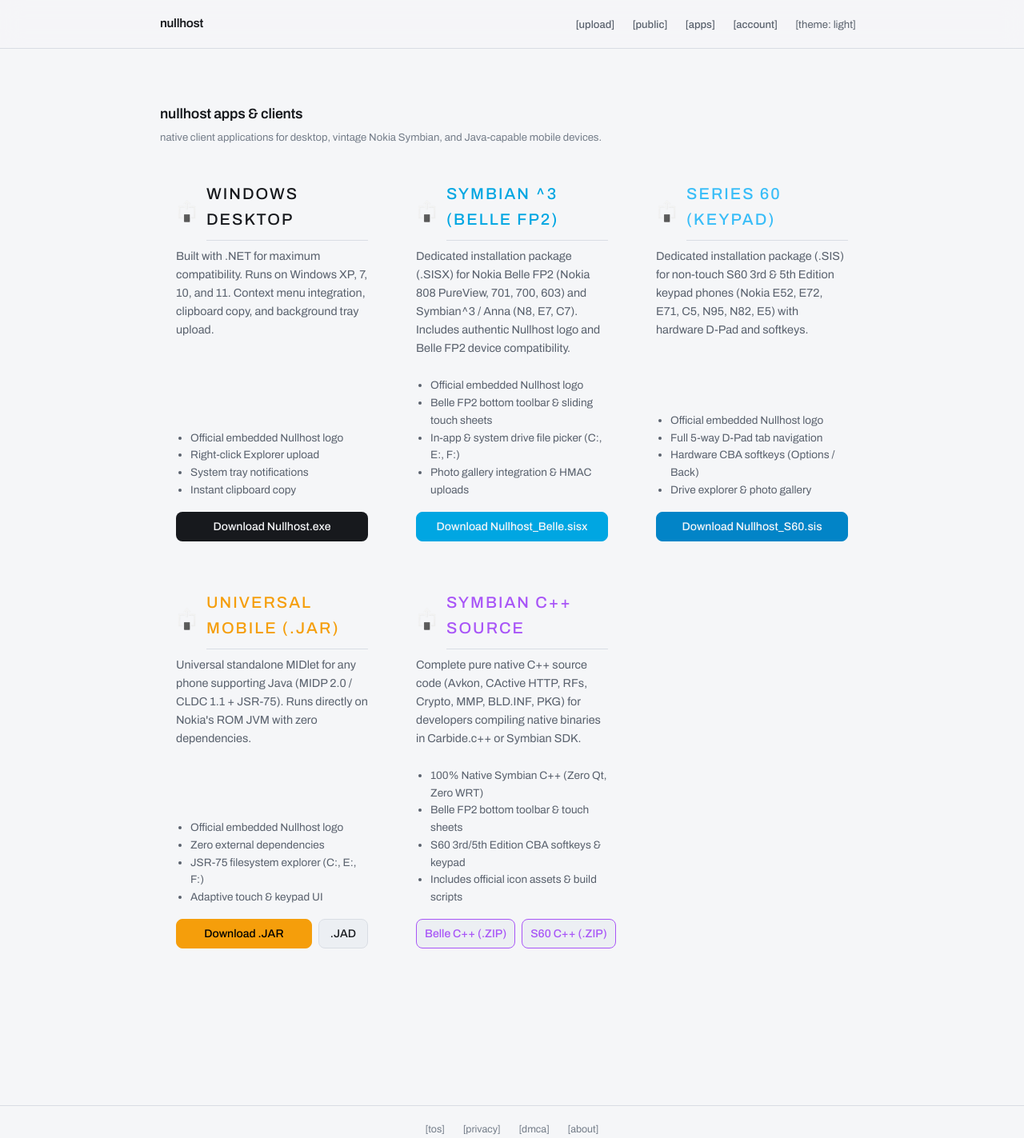
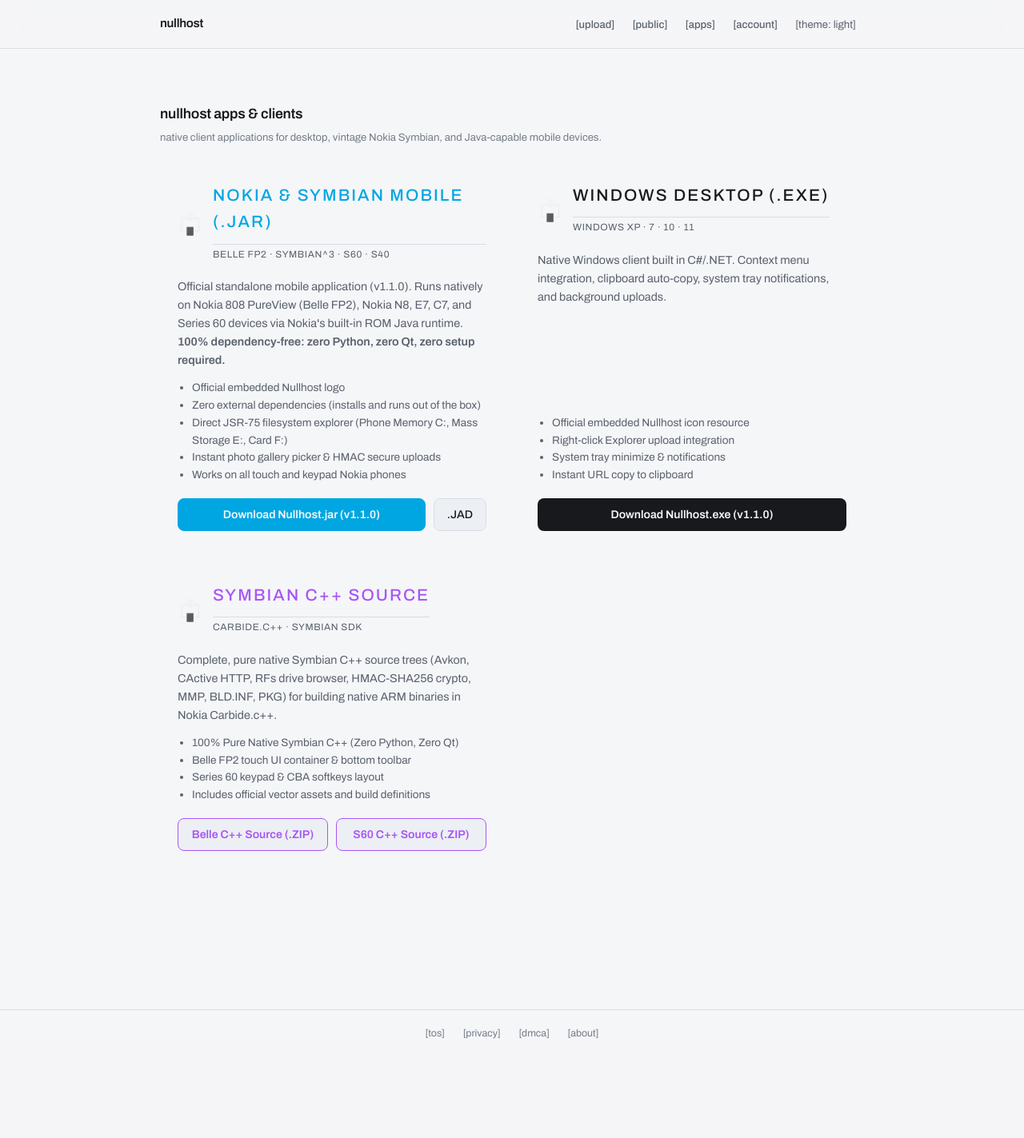
Before and after one commit to Gelaxiz/nullhost, a Flask app: page /app in a window 1280 px wide. Shown: the whole page at 80% size. After the commit the page ends 1299 px from the top, so only its background shows below. Run offline with Flask 3, Linux system fonts and the light colour scheme; some libraries are stand-ins or nearby versions.

Commit message:
Eliminate python client packages and update clients to v1.1.0

```diff
--- a/app.py
+++ b/app.py
@@ -341,10 +341,12 @@ def download_app(filename=None):
 
     file_map = {
         'windows': ('Nullhost.exe', 'application/x-msdos-program'),
-        'symbian': ('Nullhost_Belle.sisx', 'application/vnd.symbian.install'),
-        'belle': ('Nullhost_Belle.sisx', 'application/vnd.symbian.install'),
-        's60': ('Nullhost_S60.sis', 'application/vnd.symbian.install'),
+        'symbian': ('Nullhost.jar', 'application/java-archive'),
+        'belle': ('Nullhost.jar', 'application/java-archive'),
+        's60': ('Nullhost.jar', 'application/java-archive'),
+        'mobile': ('Nullhost.jar', 'application/java-archive'),
         'j2me': ('Nullhost.jar', 'application/java-archive'),
+        'jar': ('Nullhost.jar', 'application/java-archive'),
         'jad': ('Nullhost.jad', 'text/vnd.sun.j2me.app-descriptor'),
         'belle-source': ('Nullhost_Symbian_Belle_Source.zip', 'application/zip'),
         's60-source': ('Nullhost_S60_Keypad_Source.zip', 'application/zip'),
@@ -369,7 +371,11 @@ def download_app(filename=None):
 
     fpath = os.path.join(client_dir, fname)
     if os.path.exists(fpath):
-        return send_file(fpath, as_attachment=True, download_name=fname, mimetype=mtype)
+        resp = make_response(send_file(fpath, as_attachment=True, download_name=fname, mimetype=mtype))
+        resp.headers['Cache-Control'] = 'no-cache, no-store, must-revalidate, max-age=0'
+        resp.headers['Pragma'] = 'no-cache'
+        resp.headers['Expires'] = '0'
+        return resp
 
     return redirect(f"https://github.com/Gelaxiz/nullhost/releases/latest/download/{fname}")
 
--- a/templates/app.html
+++ b/templates/app.html
@@ -4,109 +4,79 @@
     <h2>nullhost apps & clients</h2>
     <p class="meta">native client applications for desktop, vintage Nokia Symbian, and Java-capable mobile devices.</p>
 
-    <div style="display: grid; grid-template-columns: repeat(auto-fit, minmax(280px, 1fr)); gap: 20px; margin-top: 24px;">
-        <!-- Windows Desktop Client -->
-        <div style="background: var(--surface-1); border: 1px solid var(--border-soft); border-radius: 12px; padding: 20px; display: flex; flex-direction: column;">
-            <div style="display: flex; align-items: center; gap: 10px; margin-bottom: 8px;">
-                <img src="/static/icon-512.png" alt="Nullhost Logo" style="width: 28px; height: 28px; border-radius: 6px;">
-                <h3 style="margin: 0; color: var(--accent); font-size: 1.25rem;">Windows Desktop</h3>
+    <div style="display: grid; grid-template-columns: repeat(auto-fit, minmax(320px, 1fr)); gap: 20px; margin-top: 24px;">
+        <!-- Nokia & Universal Mobile Client (.JAR / .JAD) -->
+        <div style="background: var(--surface-1); border: 1px solid var(--border-soft); border-radius: 12px; padding: 22px; display: flex; flex-direction: column;">
+            <div style="display: flex; align-items: center; gap: 12px; margin-bottom: 10px;">
+                <img src="/static/icon-512.png" alt="Nullhost Logo" style="width: 32px; height: 32px; border-radius: 8px;">
+                <div>
+                    <h3 style="margin: 0; color: #00a6e2; font-size: 1.3rem;">Nokia & Symbian Mobile (.JAR)</h3>
+                    <span style="font-size: 0.75rem; color: var(--text-2); text-transform: uppercase; letter-spacing: 0.05em;">Belle FP2 · Symbian^3 · S60 · S40</span>
+                </div>
             </div>
-            <p style="font-size: 0.9rem; color: var(--text-2); flex-grow: 1;">Built with .NET for maximum compatibility. Runs on Windows XP, 7, 10, and 11. Context menu integration, clipboard copy, and background tray upload.</p>
-            <ul style="font-size: 0.85rem; color: var(--text-2); margin: 12px 0 16px 18px; padding: 0;">
+            <p style="font-size: 0.9rem; color: var(--text-2); flex-grow: 1; margin: 8px 0 12px 0;">Official standalone mobile application (v1.1.0). Runs natively on Nokia 808 PureView (Belle FP2), Nokia N8, E7, C7, and Series 60 devices via Nokia's built-in ROM Java runtime. <strong>100% dependency-free: zero Python, zero Qt, zero setup required.</strong></p>
+            <ul style="font-size: 0.85rem; color: var(--text-2); margin: 0 0 18px 18px; padding: 0;">
                 <li>Official embedded Nullhost logo</li>
-                <li>Right-click Explorer upload</li>
-                <li>System tray notifications</li>
-                <li>Instant clipboard copy</li>
+                <li>Zero external dependencies (installs and runs out of the box)</li>
+                <li>Direct JSR-75 filesystem explorer (Phone Memory C:, Mass Storage E:, Card F:)</li>
+                <li>Instant photo gallery picker & HMAC secure uploads</li>
+                <li>Works on all touch and keypad Nokia phones</li>
             </ul>
-            <div style="margin-top: auto;">
-                <a href="/download-app?platform=windows" style="text-decoration: none;">
-                    <button type="button" class="primary" style="width: 100%; padding: 10px;">Download Nullhost.exe</button>
+            <div style="margin-top: auto; display: flex; gap: 10px;">
+                <a href="/download-app?platform=j2me&v=1.1.0" style="text-decoration: none; flex: 1;">
+                    <button type="button" class="primary" style="width: 100%; padding: 12px; background: #00a6e2; border-color: #00a6e2; font-weight: bold;">Download Nullhost.jar (v1.1.0)</button>
+                </a>
+                <a href="/download-app?platform=jad&v=1.1.0" style="text-decoration: none;">
+                    <button type="button" style="padding: 12px 16px;">.JAD</button>
                 </a>
             </div>
         </div>
 
-        <!-- Symbian ^3 / Belle FP2 Touch Client (.SISX) -->
-        <div style="background: var(--surface-1); border: 1px solid var(--border-soft); border-radius: 12px; padding: 20px; display: flex; flex-direction: column;">
-            <div style="display: flex; align-items: center; gap: 10px; margin-bottom: 8px;">
-                <img src="/static/icon-512.png" alt="Nullhost Logo" style="width: 28px; height: 28px; border-radius: 6px;">
-                <h3 style="margin: 0; color: #00a6e2; font-size: 1.25rem;">Symbian ^3 (Belle FP2)</h3>
+        <!-- Windows Desktop Client -->
+        <div style="background: var(--surface-1); border: 1px solid var(--border-soft); border-radius: 12px; padding: 22px; display: flex; flex-direction: column;">
+            <div style="display: flex; align-items: center; gap: 12px; margin-bottom: 10px;">
+                <img src="/static/icon-512.png" alt="Nullhost Logo" style="width: 32px; height: 32px; border-radius: 8px;">
+                <div>
+                    <h3 style="margin: 0; color: var(--accent); font-size: 1.3rem;">Windows Desktop (.EXE)</h3>
+                    <span style="font-size: 0.75rem; color: var(--text-2); text-transform: uppercase; letter-spacing: 0.05em;">Windows XP · 7 · 10 · 11</span>
+                </div>
             </div>
-            <p style="font-size: 0.9rem; color: var(--text-2); flex-grow: 1;">Dedicated installation package (.SISX) for Nokia Belle FP2 (Nokia 808 PureView, 701, 700, 603) and Symbian^3 / Anna (N8, E7, C7). Includes authentic Nullhost logo and Belle FP2 device compatibility.</p>
-            <ul style="font-size: 0.85rem; color: var(--text-2); margin: 12px 0 16px 18px; padding: 0;">
-                <li>Official embedded Nullhost logo</li>
-                <li>Belle FP2 bottom toolbar & sliding touch sheets</li>
-                <li>In-app & system drive file picker (C:, E:, F:)</li>
-                <li>Photo gallery integration & HMAC uploads</li>
+            <p style="font-size: 0.9rem; color: var(--text-2); flex-grow: 1; margin: 8px 0 12px 0;">Native Windows client built in C#/.NET. Context menu integration, clipboard auto-copy, system tray notifications, and background uploads.</p>
+            <ul style="font-size: 0.85rem; color: var(--text-2); margin: 0 0 18px 18px; padding: 0;">
+                <li>Official embedded Nullhost icon resource</li>
+                <li>Right-click Explorer upload integration</li>
+                <li>System tray minimize & notifications</li>
+                <li>Instant URL copy to clipboard</li>
             </ul>
             <div style="margin-top: auto;">
-                <a href="/download-app?platform=belle" style="text-decoration: none;">
-                    <button type="button" class="primary" style="width: 100%; padding: 10px; background: #00a6e2; border-color: #00a6e2;">Download Nullhost_Belle.sisx</button>
-                </a>
-            </div>
-        </div>
-
-        <!-- Series 60 Keypad Client (.SIS) -->
-        <div style="background: var(--surface-1); border: 1px solid var(--border-soft); border-radius: 12px; padding: 20px; display: flex; flex-direction: column;">
-            <div style="display: flex; align-items: center; gap: 10px; margin-bottom: 8px;">
-                <img src="/static/icon-512.png" alt="Nullhost Logo" style="width: 28px; height: 28px; border-radius: 6px;">
-                <h3 style="margin: 0; color: #38bdf8; font-size: 1.25rem;">Series 60 (Keypad)</h3>
-            </div>
-            <p style="font-size: 0.9rem; color: var(--text-2); flex-grow: 1;">Dedicated installation package (.SIS) for non-touch S60 3rd & 5th Edition keypad phones (Nokia E52, E72, E71, C5, N95, N82, E5) with hardware D-Pad and softkeys.</p>
-            <ul style="font-size: 0.85rem; color: var(--text-2); margin: 12px 0 16px 18px; padding: 0;">
-                <li>Official embedded Nullhost logo</li>
-                <li>Full 5-way D-Pad tab navigation</li>
-                <li>Hardware CBA softkeys (Options / Back)</li>
-                <li>Drive explorer & photo gallery</li>
-            </ul>
-            <div style="margin-top: auto;">
-                <a href="/download-app?platform=s60" style="text-decoration: none;">
-                    <button type="button" class="primary" style="width: 100%; padding: 10px; background: #0284c7; border-color: #0284c7;">Download Nullhost_S60.sis</button>
-                </a>
-            </div>
-        </div>
-
-        <!-- Universal Java ME (.JAR / .JAD) -->
-        <div style="background: var(--surface-1); border: 1px solid var(--border-soft); border-radius: 12px; padding: 20px; display: flex; flex-direction: column;">
-            <div style="display: flex; align-items: center; gap: 10px; margin-bottom: 8px;">
-                <img src="/static/icon-512.png" alt="Nullhost Logo" style="width: 28px; height: 28px; border-radius: 6px;">
-                <h3 style="margin: 0; color: #f59e0b; font-size: 1.25rem;">Universal Mobile (.JAR)</h3>
-            </div>
-            <p style="font-size: 0.9rem; color: var(--text-2); flex-grow: 1;">Universal standalone MIDlet for any phone supporting Java (MIDP 2.0 / CLDC 1.1 + JSR-75). Runs directly on Nokia's ROM JVM with zero dependencies.</p>
-            <ul style="font-size: 0.85rem; color: var(--text-2); margin: 12px 0 16px 18px; padding: 0;">
-                <li>Official embedded Nullhost logo</li>
-                <li>Zero external dependencies</li>
-                <li>JSR-75 filesystem explorer (C:, E:, F:)</li>
-                <li>Adaptive touch & keypad UI</li>
-            </ul>
-            <div style="margin-top: auto; display: flex; gap: 8px;">
-                <a href="/download-app?platform=j2me" style="text-decoration: none; flex: 1;">
-                    <button type="button" class="primary" style="width: 100%; padding: 10px; background: #f59e0b; border-color: #f59e0b; color: #000;">Download .JAR</button>
-                </a>
-                <a href="/download-app?platform=jad" style="text-decoration: none;">
-                    <button type="button" style="padding: 10px 14px;">.JAD</button>
+                <a href="/download-app?platform=windows&v=1.1.0" style="text-decoration: none;">
+                    <button type="button" class="primary" style="width: 100%; padding: 12px; font-weight: bold;">Download Nullhost.exe (v1.1.0)</button>
                 </a>
             </div>
         </div>
 
         <!-- Symbian Native C++ Source Trees -->
-        <div style="background: var(--surface-1); border: 1px solid var(--border-soft); border-radius: 12px; padding: 20px; display: flex; flex-direction: column;">
-            <div style="display: flex; align-items: center; gap: 10px; margin-bottom: 8px;">
-                <img src="/static/icon-512.png" alt="Nullhost Logo" style="width: 28px; height: 28px; border-radius: 6px;">
-                <h3 style="margin: 0; color: #a855f7; font-size: 1.25rem;">Symbian C++ Source</h3>
+        <div style="background: var(--surface-1); border: 1px solid var(--border-soft); border-radius: 12px; padding: 22px; display: flex; flex-direction: column;">
+            <div style="display: flex; align-items: center; gap: 12px; margin-bottom: 10px;">
+                <img src="/static/icon-512.png" alt="Nullhost Logo" style="width: 32px; height: 32px; border-radius: 8px;">
+                <div>
+                    <h3 style="margin: 0; color: #a855f7; font-size: 1.3rem;">Symbian C++ Source</h3>
+                    <span style="font-size: 0.75rem; color: var(--text-2); text-transform: uppercase; letter-spacing: 0.05em;">Carbide.c++ · Symbian SDK</span>
+                </div>
             </div>
-            <p style="font-size: 0.9rem; color: var(--text-2); flex-grow: 1;">Complete pure native C++ source code (Avkon, CActive HTTP, RFs, Crypto, MMP, BLD.INF, PKG) for developers compiling native binaries in Carbide.c++ or Symbian SDK.</p>
-            <ul style="font-size: 0.85rem; color: var(--text-2); margin: 12px 0 16px 18px; padding: 0;">
-                <li>100% Native Symbian C++ (Zero Qt, Zero WRT)</li>
-                <li>Belle FP2 bottom toolbar & touch sheets</li>
-                <li>S60 3rd/5th Edition CBA softkeys & keypad</li>
-                <li>Includes official icon assets & build scripts</li>
+            <p style="font-size: 0.9rem; color: var(--text-2); flex-grow: 1; margin: 8px 0 12px 0;">Complete, pure native Symbian C++ source trees (Avkon, CActive HTTP, RFs drive browser, HMAC-SHA256 crypto, MMP, BLD.INF, PKG) for building native ARM binaries in Nokia Carbide.c++.</p>
+            <ul style="font-size: 0.85rem; color: var(--text-2); margin: 0 0 18px 18px; padding: 0;">
+                <li>100% Pure Native Symbian C++ (Zero Python, Zero Qt)</li>
+                <li>Belle FP2 touch UI container & bottom toolbar</li>
+                <li>Series 60 keypad & CBA softkeys layout</li>
+                <li>Includes official vector assets and build definitions</li>
             </ul>
-            <div style="margin-top: auto; display: flex; gap: 8px;">
+            <div style="margin-top: auto; display: flex; gap: 10px;">
                 <a href="/download-app?platform=belle-source" style="text-decoration: none; flex: 1;">
-                    <button type="button" style="width: 100%; padding: 10px; border-color: #a855f7; color: #a855f7;">Belle C++ (.ZIP)</button>
+                    <button type="button" style="width: 100%; padding: 12px; border-color: #a855f7; color: #a855f7; font-weight: bold;">Belle C++ Source (.ZIP)</button>
                 </a>
                 <a href="/download-app?platform=s60-source" style="text-decoration: none; flex: 1;">
-                    <button type="button" style="width: 100%; padding: 10px; border-color: #a855f7; color: #a855f7;">S60 C++ (.ZIP)</button>
+                    <button type="button" style="width: 100%; padding: 12px; border-color: #a855f7; color: #a855f7; font-weight: bold;">S60 C++ Source (.ZIP)</button>
                 </a>
             </div>
         </div>
```
Also changed, not shown: README.md, 2 other files.
